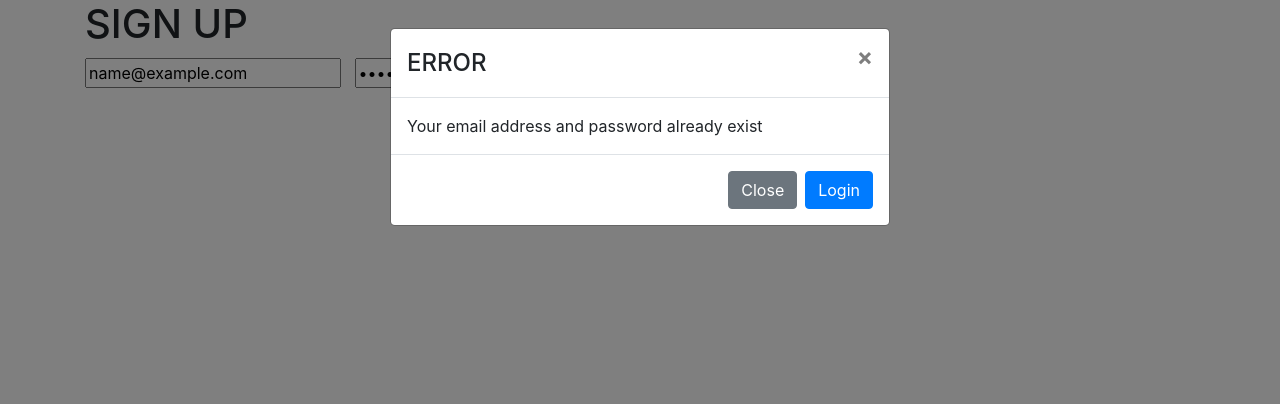
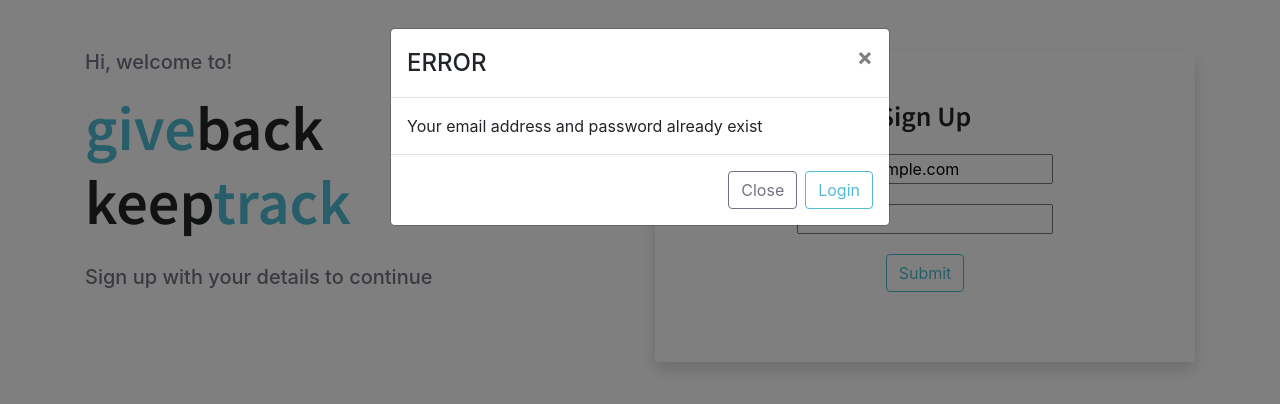
Before and after one commit to suzygiv/GiveBack-KeepTrack, a React (Create React App) app in the folder client/: page /signup in a window 1280 px wide. Both pictures are taken after typing "name@example.com", "Sample123" into the empty fields and a click on the button "Submit". Shown: the top 404 px of the page. Built offline with nearby package versions, Linux system fonts and the light colour scheme; no server answers.

Commit message:
added front end design to log in and sign up forms.

```diff
--- a/client/public/index.html
+++ b/client/public/index.html
@@ -24,6 +24,10 @@
       work correctly both with client-side routing and a non-root public URL.
       Learn how to configure a non-root public URL by running `npm run build`.
     -->
+        <!-- Google Fonts -->
+        <link rel="preconnect" href="https://fonts.gstatic.com">
+        <link href="https://fonts.googleapis.com/css2?family=Source+Sans+Pro:wght@600&display=swap" rel="stylesheet">
+
     <title>React App</title>
   </head>
   <body>
--- a/client/src/components/LoginForm/index.js
+++ b/client/src/components/LoginForm/index.js
@@ -2,6 +2,9 @@ import React, { Component } from "react";
 import Container from "../Container/index";
 import Button from 'react-bootstrap/Button';
 import axios from 'axios';
+import Row from "../Row";
+import Col from "../Col";
+import "./styles.css";
 
 class Form extends Component {
     // Setting the component's initial state
@@ -65,33 +68,59 @@ class Form extends Component {
     render() {
         // Notice how each input has a value, name, and onChange prop
         return (
+
             <div>
-                <Container>
-                    <h1>
-                        LOGIN
-                    </h1>
-                    <form className="form">
-                        <input
+
+
+
+                <Container style={{marginTop: "50px"}}>
+                    <Row>
+                        <Col size="md-6">
+                            <h5 style={{color: "#727382"}}>Hi, welcome back!</h5>
+                            <p style={{fontSize: "3.9rem", whiteSpace: "nowrap", fontFamily: "Source Sans Pro, sansSerif", marginBottom: "-20px"}}><span className="blue-text">give</span>back </p>
+                            <p style={{fontSize: "3.9rem", whiteSpace: "nowrap", fontFamily: "Source Sans Pro, sansSerif"}}>keep<span className="blue-text">track</span> </p>
+                            <h5 style={{color: "#727382", marginBottom:"20px"}}>Sign in with your details to continue</h5>
+
+                        </Col>
+
+                    <Col size="md-6">
+                    <div className="shadow rounded" style={{ maxWidth: "100%", padding: "50px", opacity: "1"}}>
+                    <h3 style={{textAlign: "center", marginBottom: "20px", fontFamily: "Source Sans Pro, sansSerif"}}>Login</h3>
+
+                    <form>
+                        <div style={{textAlign: "center"}}>
+                        <input style={{marginBottom: "20px"}}
                             value={this.state.email}
                             name="email"
                             onChange={this.handleInputChange}
                             type="text"
                             placeholder="Email"
                         />
-                        &nbsp;&nbsp;&nbsp;
-                        <input
+                        </div>
+                       <div style={{textAlign: "center"}}>
+                        <input style={{marginBottom: "20px"}}
                             value={this.state.password}
                             name="password"
                             onChange={this.handleInputChange}
                             type="password"
                             placeholder="Password"
                         />
-                        <Button variant="dark" onClick={this.handleSubmit}>Submit</Button>
+                        </div>
+                        <div style={{textAlign: "center"}}>
+                        < Button className="btn-primary custom-btn" style={{marginBottom: "20px"}} onClick={this.handleSubmit}>Submit</Button>
+                        </div>
                     </form>
+                    </div>
+                    </Col>
+                    </Row>
+
+
+
                 </Container>
             </div>
         );
     }
+
 }
 export default Form;
 
--- /dev/null
+++ b/client/src/components/LoginForm/styles.css
@@ -0,0 +1,14 @@
+  .btn-primary.custom-btn {
+    background-color:  white;
+    border-color: #51BBD5;
+    color: #51BBD5;
+
+  }
+
+  .btn-primary.custom-btn:hover {
+    background-color: #51BBD5;
+  }
+
+  .blue-text {
+    color: #51BBD5;
+  }
--- a/client/src/components/SignUpForm/index.js
+++ b/client/src/components/SignUpForm/index.js
@@ -3,6 +3,9 @@ import Container from "../Container/index";
 import Button from 'react-bootstrap/Button';
 import axios from 'axios';
 import Modal from 'react-bootstrap/Modal';
+import Row from "../Row";
+import Col from "../Col";
+import "./styles.css";
 
 class Form extends Component {
     // Setting the component's initial state
@@ -61,27 +64,41 @@ class Form extends Component {
         // Notice how each input has a value, name, and onChange prop
         return (
             <div>
-                <Container>
-                    <h1>
-                        SIGN UP
-                    </h1>
+                <Container style={{marginTop: "50px"}}>
+                    <Row>
+                        <Col size="md-6">
+                            <h5 style={{color: "#727382"}}>Hi, welcome to!</h5>
+                            <p style={{fontSize: "3.9rem", whiteSpace: "nowrap", fontFamily: "Source Sans Pro, sansSerif", marginBottom: "-20px"}}><span className="blue-text">give</span>back </p>
+                            <p style={{fontSize: "3.9rem", whiteSpace: "nowrap", fontFamily: "Source Sans Pro, sansSerif"}}>keep<span className="blue-text">track</span> </p>
+                            <h5 style={{color: "#727382"}}>Sign up with your details to continue</h5>
+
+                        </Col>
+                        <Col size="md-6">
+                    <div className="shadow rounded" style={{ maxWidth: "100%", padding: "50px", opacity: "1"}}>
+                    <h3 style={{textAlign: "center", marginBottom: "20px", fontFamily: "Source Sans Pro, sansSerif"}}>Sign Up</h3>
                     <form className="form">
-                        <input
+                    <div style={{textAlign: "center"}}>
+                        <input style={{marginBottom: "20px"}}
                             value={this.state.email}
                             name="email"
                             onChange={this.handleInputChange}
                             type="text"
                             placeholder="Email"
                         />
-                        &nbsp;&nbsp;&nbsp;
-                        <input
+                        </div>
+                        <div style={{textAlign: "center"}}>
+                        <input style={{marginBottom: "20px"}}
+
                             value={this.state.password}
                             name="password"
                             onChange={this.handleInputChange}
                             type="password"
                             placeholder="Password"
                         />
-                        <Button variant="dark" onClick={this.handleSubmit}>Submit</Button>
+                        </div>
+                        <div style={{textAlign: "center"}}>
+                        <Button className="btn-primary custom-btn" style={{marginBottom: "20px"}} variant="dark" onClick={this.handleSubmit}>Submit</Button>
+                        </div>
                     </form>
                     <Modal
                         show={Boolean(this.state.errorMessage)}
@@ -96,14 +113,20 @@ class Form extends Component {
                         {this.state.errorMessage}
                         </Modal.Body>
                         <Modal.Footer>
-                        <Button variant="secondary" onClick={() => this.setState({errorMessage: ""})}>
+                        <Button className="btn-secondary custom-btn" variant="secondary" onClick={() => this.setState({errorMessage: ""})}>
                             Close
                         </Button>
-                        <Button variant="primary" a href="/">Login</Button>
+                        <Button className="btn-primary custom-btn" variant="primary" a href="/">Login</Button>
                         </Modal.Footer>
                     </Modal>
+                    </div>
+                    </Col>
+                    </Row>
+
+
+
                 </Container>
-            </div>
+                </div>
         );
     }
 }
--- /dev/null
+++ b/client/src/components/SignUpForm/styles.css
@@ -0,0 +1,25 @@
+.btn-primary.custom-btn {
+    background-color:  white;
+    border-color: #51BBD5;
+    color: #51BBD5;
+
+  }
+
+  .btn-primary.custom-btn:hover {
+    background-color: #51BBD5;
+  }
+
+  .btn-secondary.custom-btn {
+    background-color:  white;
+    border-color: #727382;
+    color: #727382;
+
+  }
+
+  .btn-secondary.custom-btn:hover {
+    background-color: #727382;
+  }
+
+  .blue-text {
+    color: #51BBD5;
+  }
```
Also changed, not shown: client/src/components/LoginSignupNav/index.js (added, +24 -0 lines).
